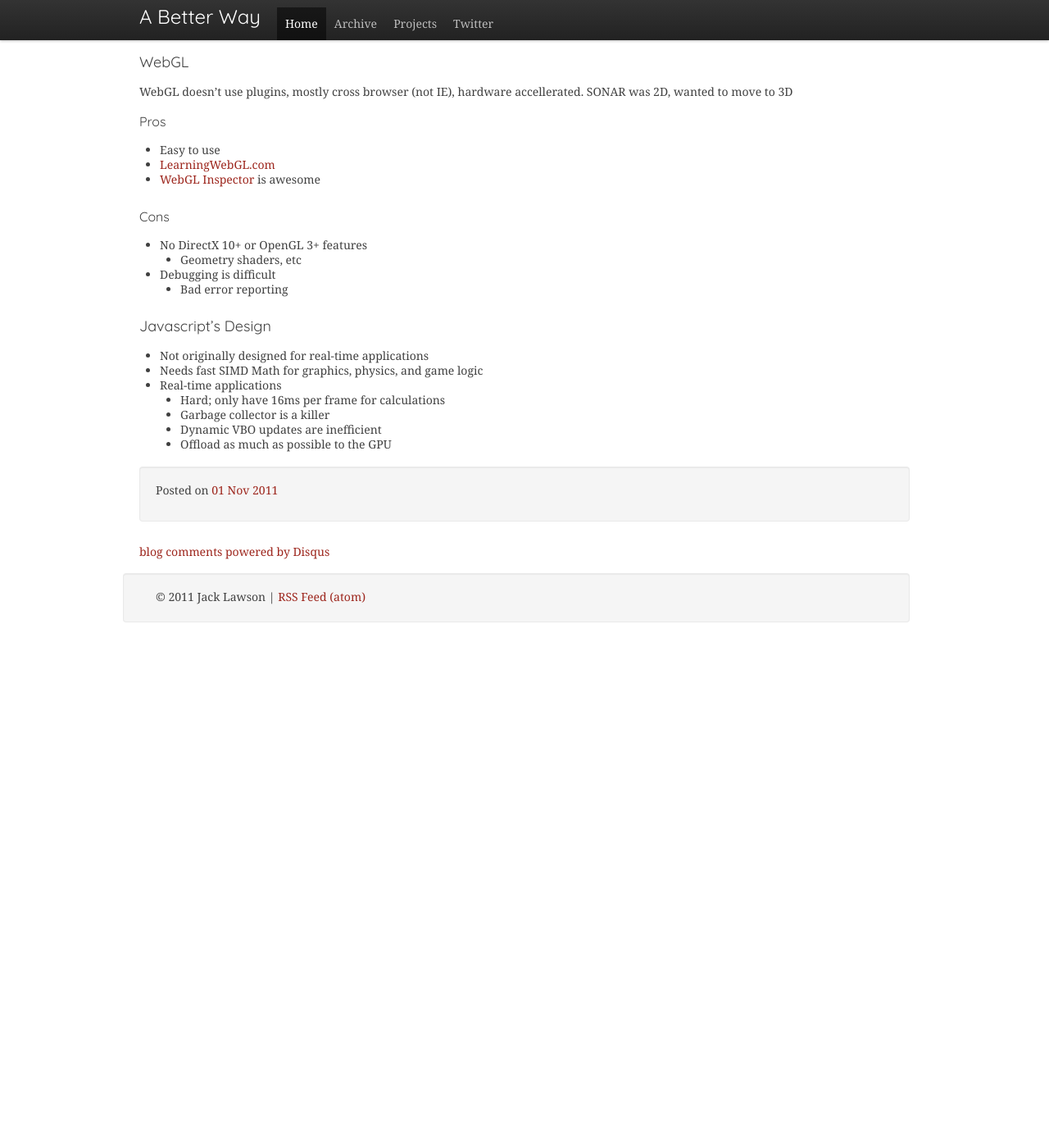
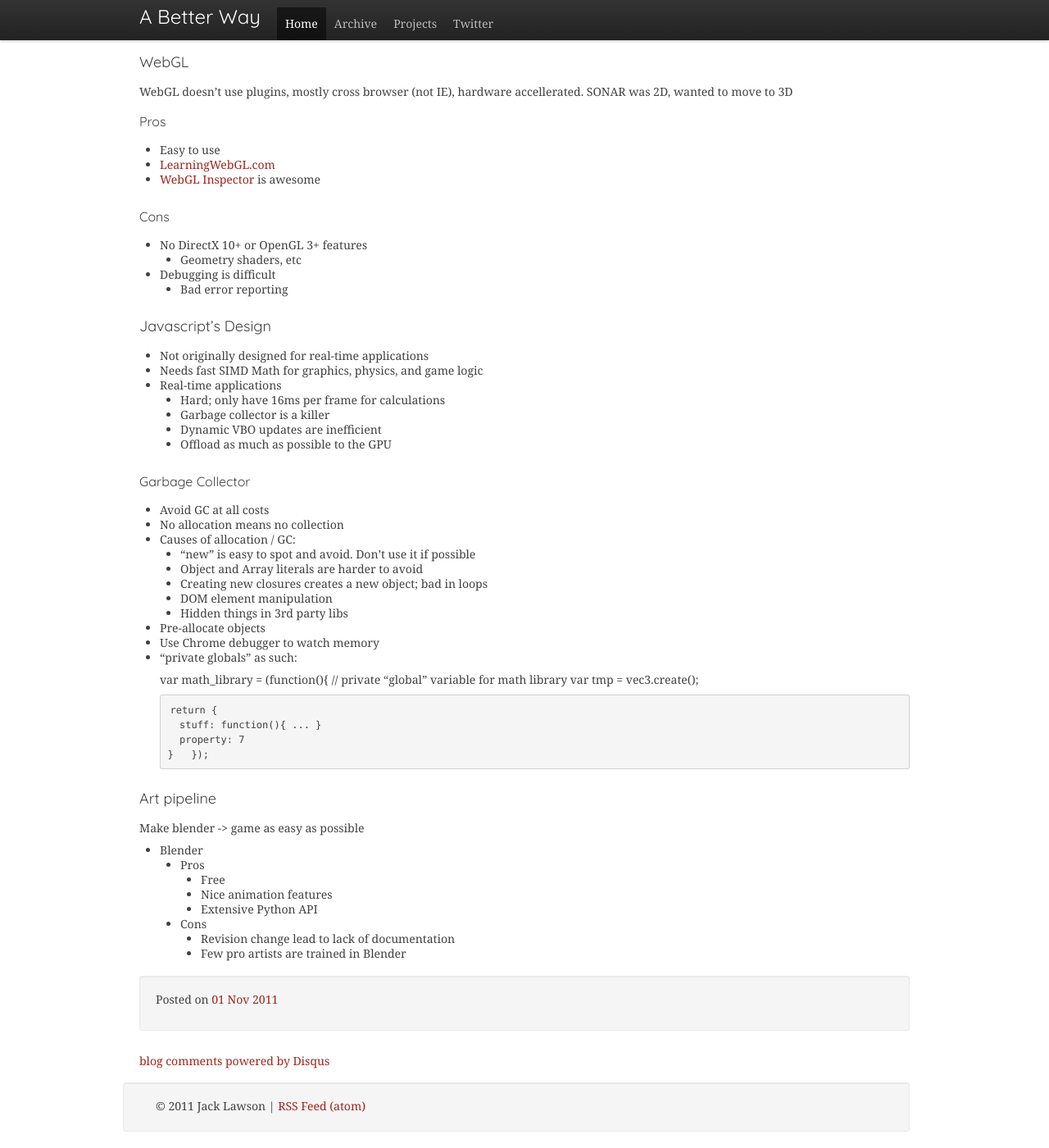
Before and after one commit to ajacksified/ajacksified.github.com, a Jekyll site: the page built from _posts/2011-11-01-new-game-conf-liveblog.markdown, in a window 1280 px wide and 1400 px high, scrolled down 7647 px. Shown: the whole window at 82% size. Built offline with Jekyll 4.4.1, drawn with Linux system fonts in a browser that asks for light colours; nearby versions of some CDN libraries; some web fonts are replaced; Markdown is read by kramdown in place of the engine named in the settings; comment, search, counter and statistics services are not loaded; before the commit the page ends 8426 px from its top, so only the background shows below that.

Commit message:
Session 4

```diff
--- a/_posts/2011-11-01-new-game-conf-liveblog.markdown
+++ b/_posts/2011-11-01-new-game-conf-liveblog.markdown
@@ -542,3 +542,41 @@ accellerated. SONAR was 2D, wanted to move to 3D
     * Garbage collector is a killer
     * Dynamic VBO updates are inefficient
     * Offload as much as possible to the GPU
+
+#### Garbage Collector
+
+* Avoid GC at all costs
+* No allocation means no collection
+* Causes of allocation / GC:
+    * "new" is easy to spot and avoid. Don't use it if possible
+    * Object and Array literals are harder to avoid
+    * Creating new closures creates a new object; bad in loops
+    * DOM element manipulation
+    * Hidden things in 3rd party libs
+* Pre-allocate objects
+* Use Chrome debugger to watch memory
+* "private globals" as such:
+
+    var math_library = (function(){
+      // private "global" variable for math library
+      var tmp = vec3.create();
+
+      return {
+        stuff: function(){ ... }
+        property: 7
+      }
+    });
+
+
+### Art pipeline
+
+Make blender -> game as easy as possible
+
+* Blender
+    * Pros
+        * Free
+        * Nice animation features
+        * Extensive Python API
+    * Cons
+        * Revision change lead to lack of documentation
+        * Few pro artists are trained in Blender
```
